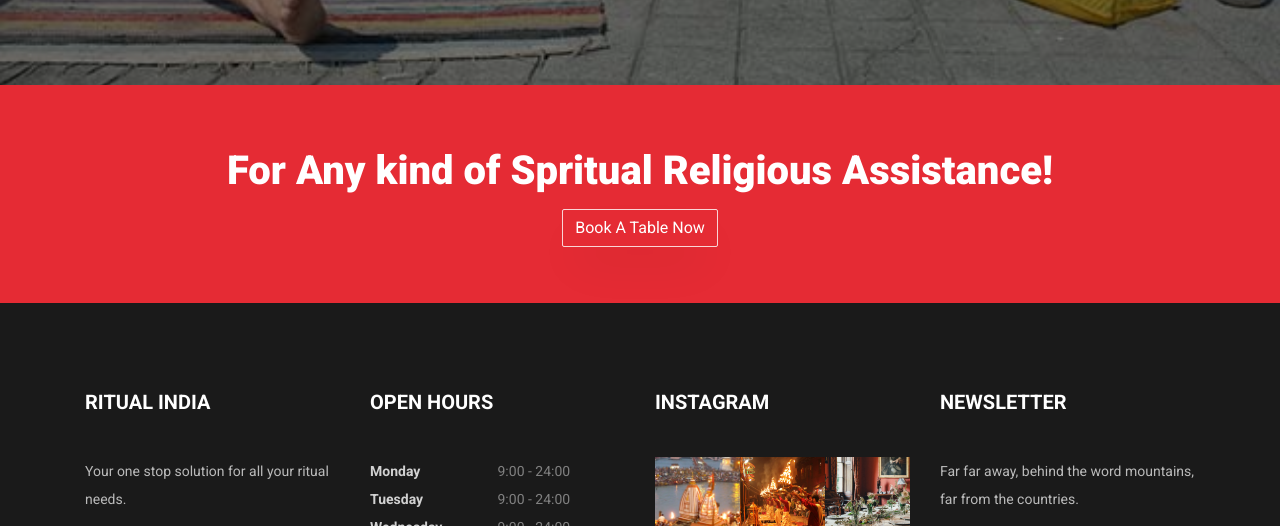
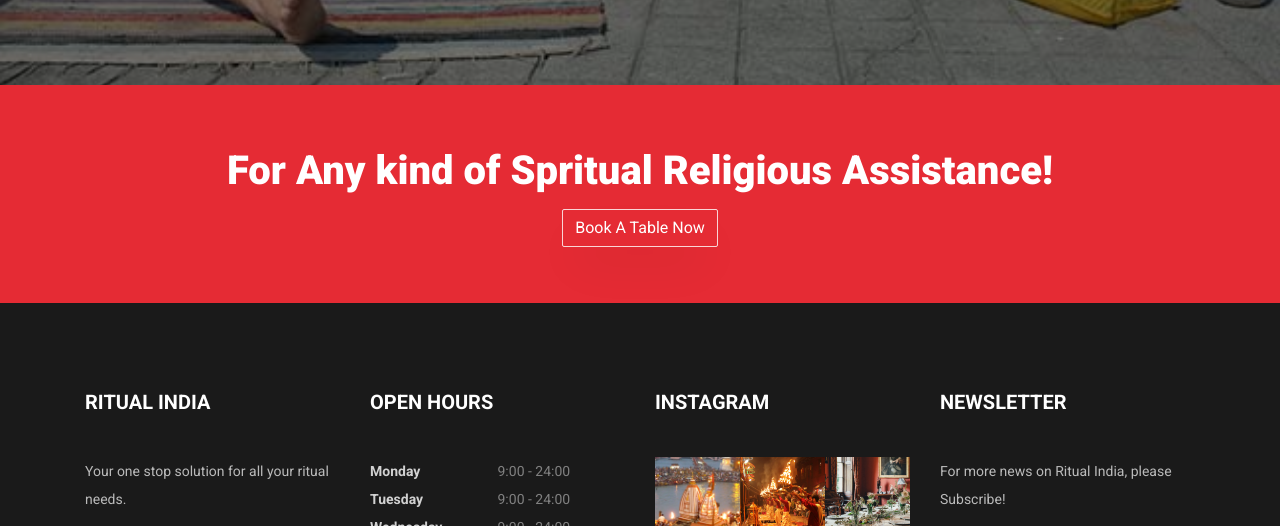
Before and after one commit to LokeshKarki/Ritual_India, a plain HTML site: page index.html in a window 1280 px wide. Shown: the part 2862-3388 px from the top of the page. Drawn offline with Linux system fonts and the light colour scheme; some packages are replaced by stand-ins of ours; no server answers.

Commit message:
newsletter

```diff
--- a/index.html
+++ b/index.html
@@ -879,7 +879,7 @@
 				<div class="col-md-6 col-lg-3">
 					<div class="ftco-footer-widget mb-4">
 						<h2 class="ftco-heading-2">Newsletter</h2>
-						<p>Far far away, behind the word mountains, far from the countries.</p>
+						<p>For more news on Ritual India, please Subscribe!</p>
 						<form action="#" class="subscribe-form">
 							<div class="form-group">
 								<input type="text" class="form-control mb-2 text-center" placeholder="Enter email address">
```
